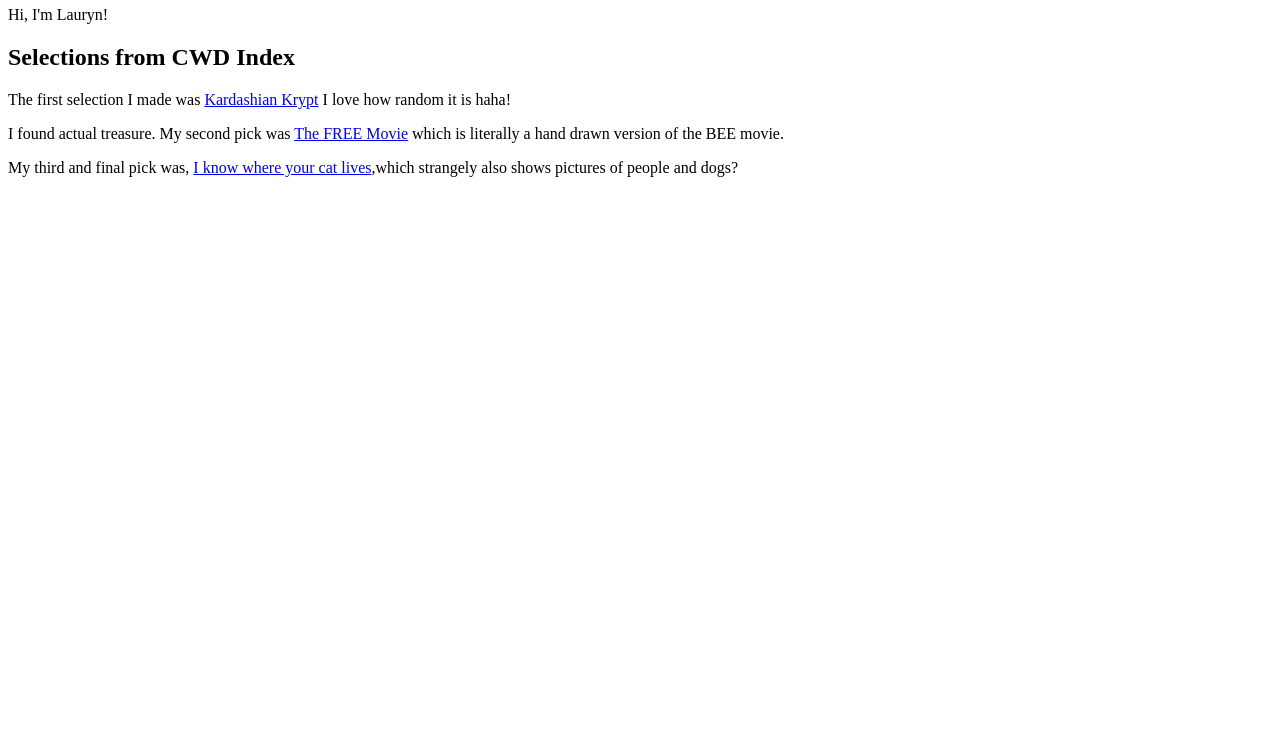
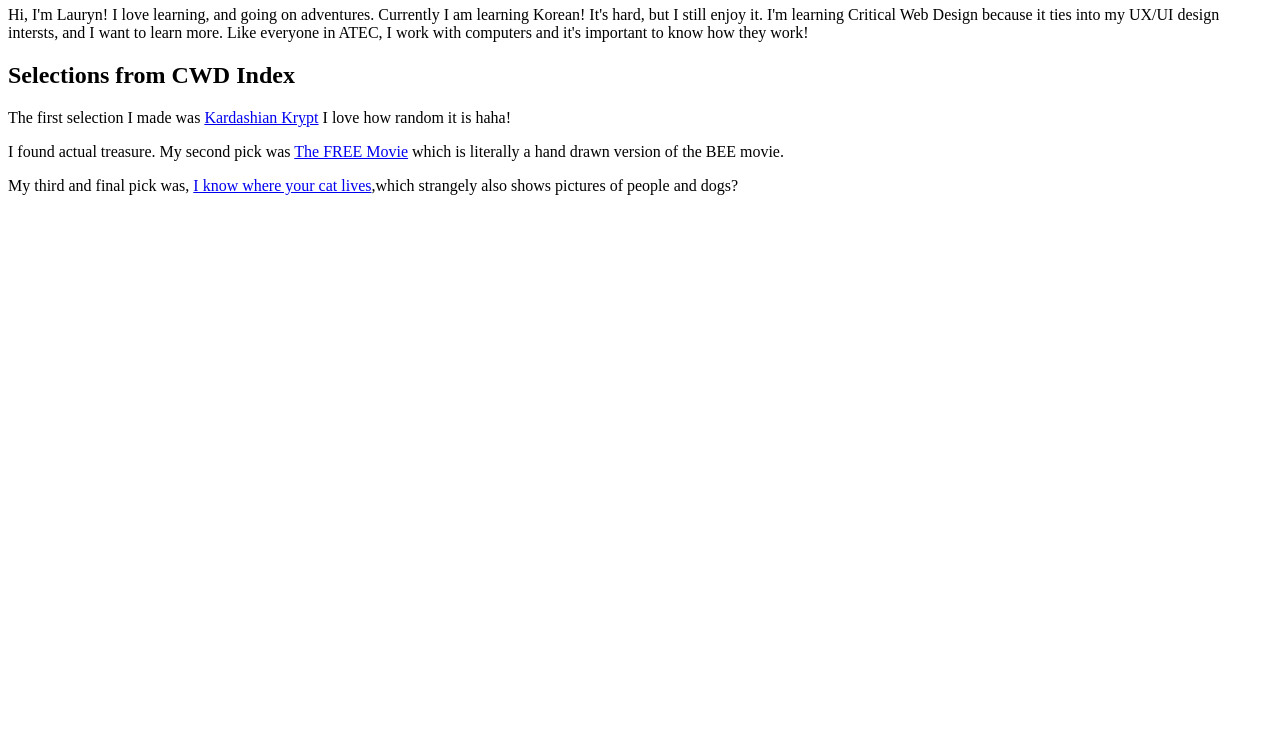
Before and after one commit to malauryn/hello-world, a plain HTML site: page index.html in a window 1280 px wide. Shown: the part 60-800 px from the top of the page. Drawn offline with Linux system fonts and the light colour scheme.

Commit message:
Expand introduction paragraph in index.html to include more personal details

```diff
--- a/index.html
+++ b/index.html
@@ -6,7 +6,10 @@
 
 <body>
   <h1>Hello, World!</h1>
-  <p>Hi, I'm Lauryn!</p>
+  <p>Hi, I'm Lauryn! I love learning, and going on adventures. Currently I am learning Korean! It's hard, but I still enjoy it.
+    I'm learning Critical Web Design because it ties into my UX/UI design intersts, and I want to learn more. Like everyone in ATEC, I work with computers
+    and it's important to know how they work!
+  </p>
   <h2>Selections from CWD Index</h2>
   The first selection I made was
   <a href="https://fffff.at/kardashian-krypt">Kardashian Krypt</a> I love how random it is haha!
```
